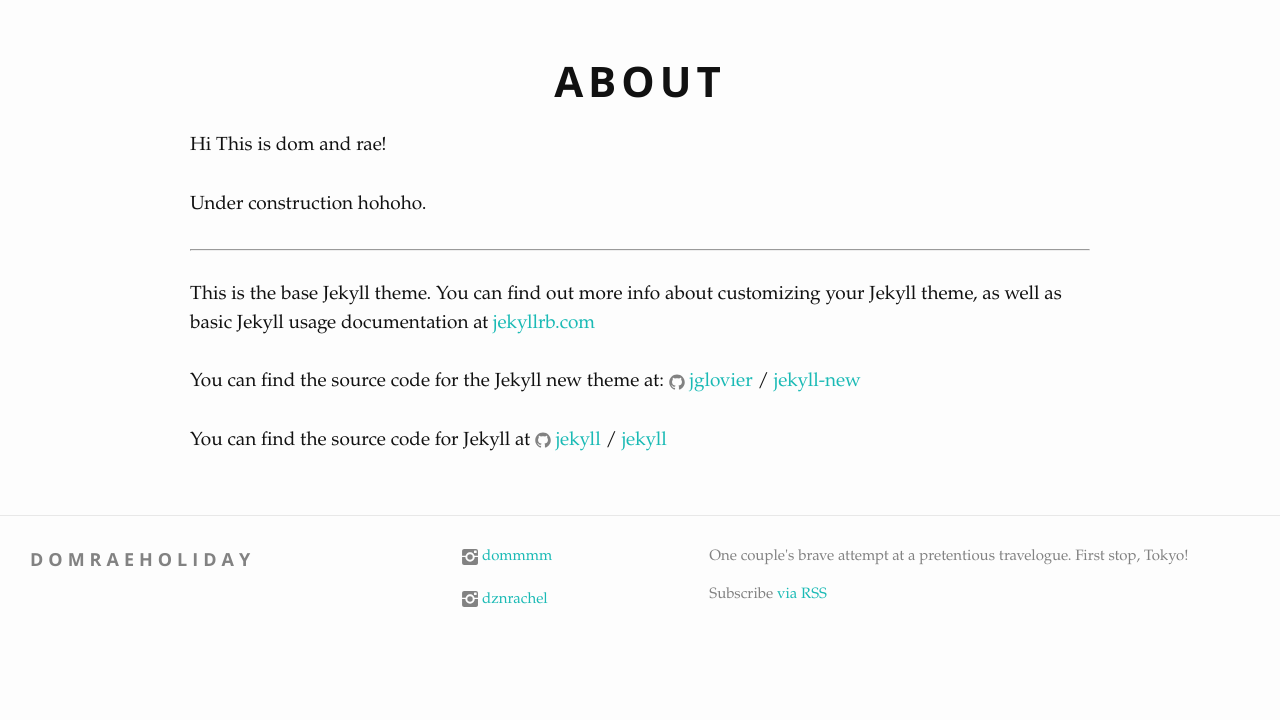
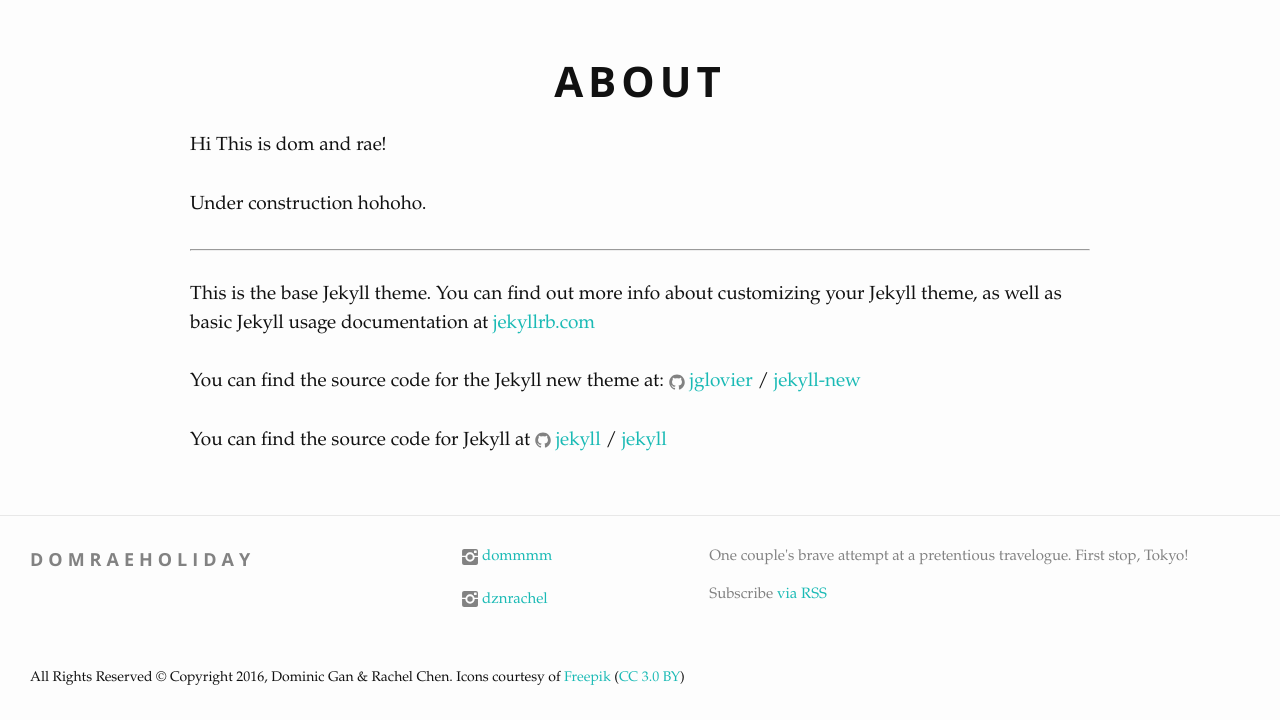
Before and after one commit to domrae/domrae.github.io, a Jekyll site: the page built from about.md, in a window 1280 px wide. Shown: the part 400-1120 px from the top of the page. Built offline with Jekyll 4.4.1, drawn with Linux system fonts in a browser that asks for light colours; nearby versions of some CDN libraries; some web fonts are replaced; before the commit the page ends 1091 px from its top, so only the background shows below that.

Commit message:
copyright notice

```diff
--- a/_config.yml
+++ b/_config.yml
@@ -19,6 +19,8 @@
 url: "http://domrae.github.io" # the base hostname & protocol for your site
 instagram_username_1: dommmm
 instagram_username_2: dznrachel
+copyright_statement: >
+ All Rights Reserved &#169; Copyright 2016, Dominic Gan & Rachel Chen. Icons courtesy of <a href="http://www.freepik.com" title="Freepik" target="_blank">Freepik</a> (<a href="http://creativecommons.org/licenses/by/3.0/" title="Creative Commons BY 3.0" target="_blank">CC 3.0 BY</a>)
 # github_username:  domrae
 
 # Build settings
--- a/_includes/footer.html
+++ b/_includes/footer.html
@@ -47,6 +47,8 @@
       </div>
     </div>
 
+    <span class="final-say">{{ site.copyright_statement }}</span>
+
   </div>
 
 </footer>
--- a/_scss/custom.scss
+++ b/_scss/custom.scss
@@ -59,6 +59,7 @@
 	.footer-heading {
 		letter-spacing: $title-spacing;
 	}
+
 	.social-media-list {
 		li a {
 			padding: rem(20) 0;
@@ -69,6 +70,11 @@
 			}
 		}
 	}
+
+	.final-say {
+		font-size: rem(14);
+		line-height: 1;
+	}
 }
 
 @import 'partial/homepage';
--- a/css/custom.css
+++ b/css/custom.css
@@ -46,6 +46,9 @@
   display: block; }
   footer .social-media-list li a:first-child {
     padding-top: 0; }
+footer .final-say {
+  font-size: 0.875rem;
+  line-height: 1; }
 
 .site-header {
   position: absolute;
```
Also changed, not shown: css/custom.min.css, 12 other files.
